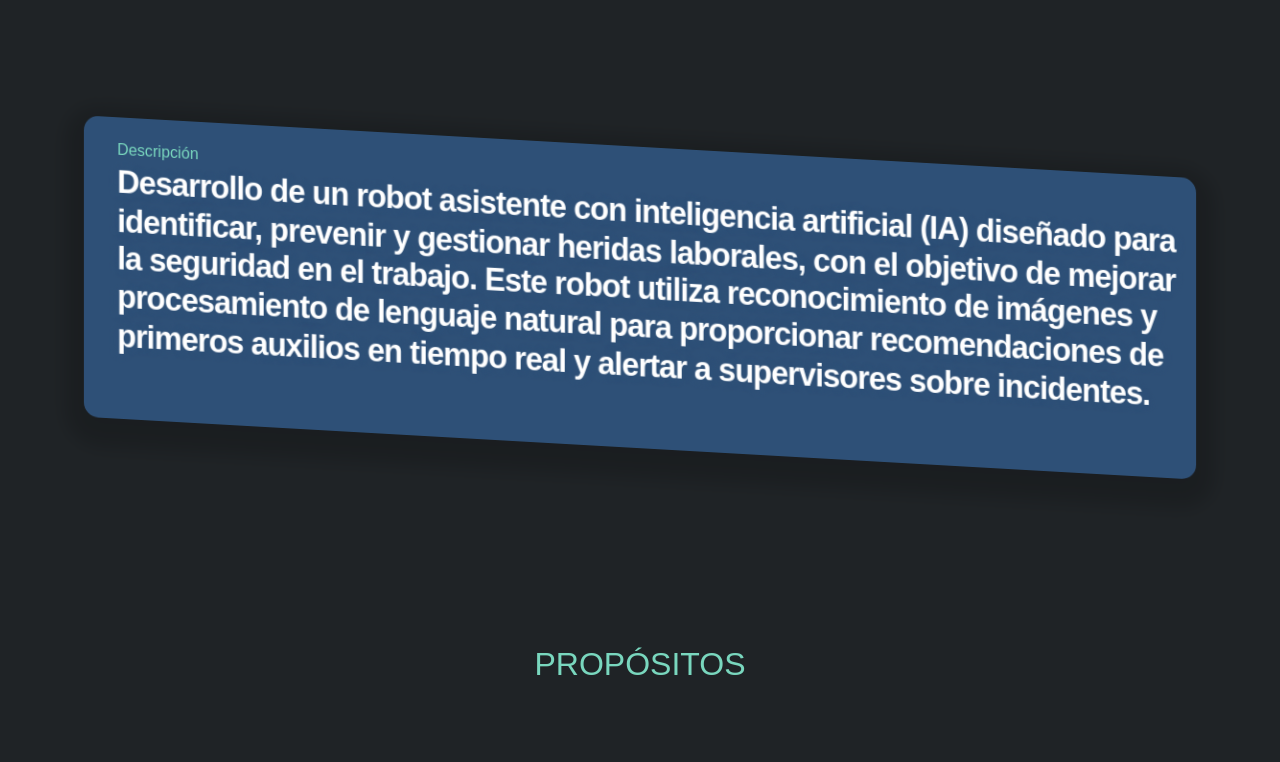
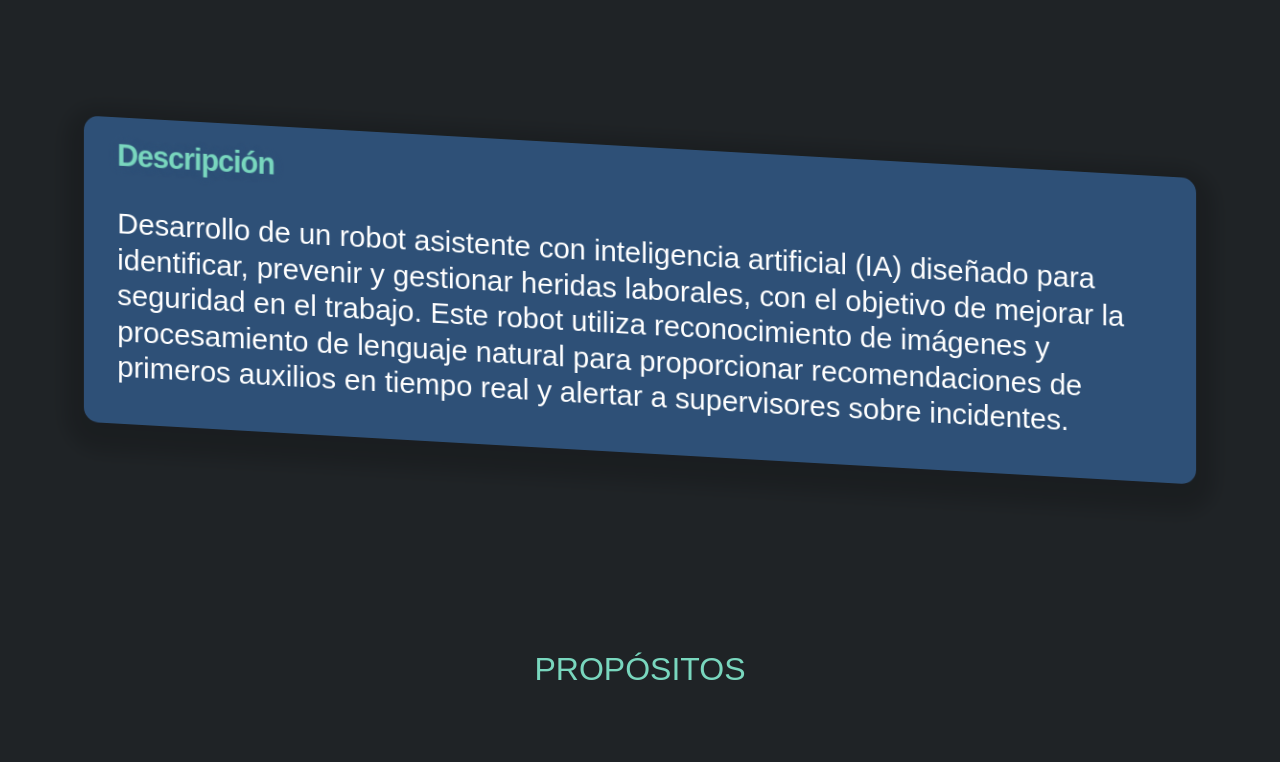
Before and after one commit to Arthrick/sage, a plain HTML site: page index.html in a window 1280 px wide. Shown: the top 762 px of the page. Drawn offline with nearby package versions, Linux system fonts and the light colour scheme; some packages are replaced by stand-ins of ours; a script that the page names is missing; a web font is replaced by a local one.

Commit message:
Add files via upload

```diff
--- a/index.html
+++ b/index.html
@@ -9,6 +9,9 @@
     <link rel="stylesheet" href="https://unpkg.com/aos@2.3.4/dist/aos.css">
     <link rel="stylesheet" href="styles.css">
     <link rel="stylesheet" href="./timeline.css">
+    <style>
+        @import url('https://fonts.googleapis.com/css2?family=Chakra+Petch:ital,wght@0,300;0,400;0,500;0,600;0,700;1,300;1,400;1,500;1,600;1,700&family=Signika+Negative:wght@300..700&display=swap');
+    </style>
 </head>
 <body>
     <div id="root"></div>
@@ -33,10 +36,10 @@
 <div class="descripcion">
     <div class="section" id="features">
         <div class="cards">
-            <h3>Descripción</h3>
-            <h1>Desarrollo de un robot asistente con inteligencia artificial (IA) diseñado para identificar, prevenir y gestionar heridas laborales,
+            <h1>Descripción</h1>
+            <h2>Desarrollo de un robot asistente con inteligencia artificial (IA) diseñado para identificar, prevenir y gestionar heridas laborales,
               con el objetivo de mejorar la seguridad en el trabajo. Este robot utiliza reconocimiento de imágenes y procesamiento de
-              lenguaje natural para proporcionar recomendaciones de primeros auxilios en tiempo real y alertar a supervisores sobre incidentes.</h1>
+              lenguaje natural para proporcionar recomendaciones de primeros auxilios en tiempo real y alertar a supervisores sobre incidentes.</h2>
           </div>
 </div>
 
--- a/styles.css
+++ b/styles.css
@@ -305,17 +305,17 @@ h2 {
 }
 
 .cards h1 {
-    color: #ffffff;
-    font-size: 32px;
+    color: #79D7BE;
+    font-size: 30px;
     font-weight: 800;
     letter-spacing: -1px;
     margin-bottom: 30px;
     transform: translateZ(35px);
 }
 
-.cards h3 {
-    color: #79D7BE;
-    font-size: 16px;
+.cards h2 {
+    color: #ffffff;
+    font-size: 30px;
     margin-bottom: 6px;
     transform: translateZ(25px);
 }
```
